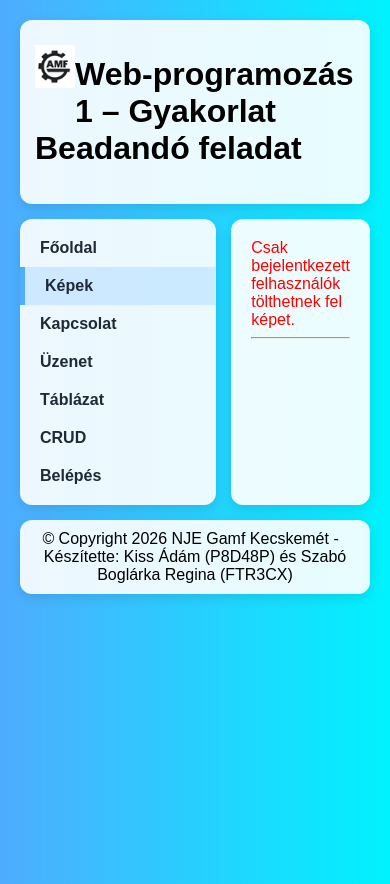
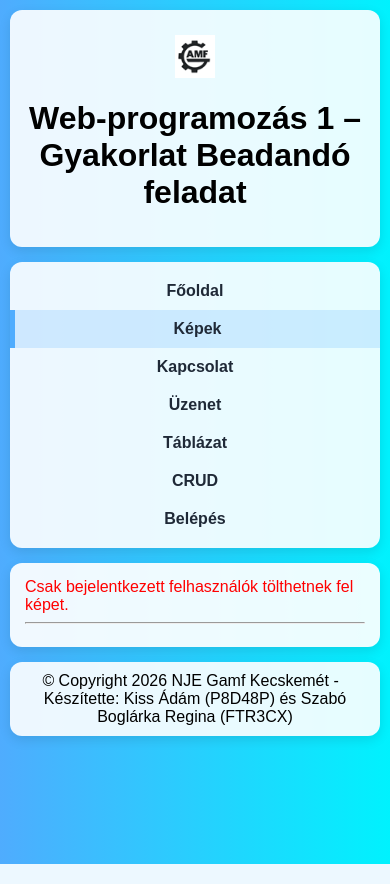
Before and after one commit to boglarkaszabo007/Web-programoz-s-1-Gyakorlat-Beadand-feladat-, a PHP site: page /kepek in a window 390 px wide. Run offline with PHP 8.4, Linux system fonts and the light colour scheme; data that the repository does not hold is empty.

Commit message:
Weboldal reszponzív lett.

```diff
--- a/styles/stilus.css
+++ b/styles/stilus.css
@@ -92,3 +92,45 @@ footer {
     display: block;
     margin: 10px auto;
 }
+/* ettől lesz itt reszponzív az oldal. */
+@media (max-width: 768px){
+
+    body{
+        padding:10px;
+    }
+
+    div#wrapper{
+        flex-direction:column;
+    }
+
+    aside{
+        width:100%;
+    }
+
+    nav ul li{
+        text-align:center;
+    }
+
+    div#content img{
+        float:none;
+        display:block;
+        width:100%;
+        max-width:350px;
+        margin:15px auto;
+    }
+
+    header img{
+        float:none;
+        display:block;
+        margin:0 auto 10px auto;
+    }
+
+    header{
+        text-align:center;
+    }
+
+    div#content{
+        padding:15px;
+    }
+
+}
--- a/templates/index.tpl.php
+++ b/templates/index.tpl.php
@@ -6,6 +6,7 @@
 	<meta charset="utf-8">
 	<title><?= $ablakcim['cim'] . ( (isset($ablakcim['mottó'])) ? ('|' . $ablakcim['mottó']) : '' ) ?></title>
 	<link rel="stylesheet" href="./styles/stilus.css" type="text/css">
+	<meta name="viewport" content="width=device-width, initial-scale=1.0">
 	<?php if(file_exists('./styles/'.$keres['fajl'].'.css')) { ?><link rel="stylesheet" href="./styles/<?= $keres['fajl']?>.css" type="text/css"><?php } ?>
 </head>
 <body>
--- a/templates/pages/fooldal.tpl.php
+++ b/templates/pages/fooldal.tpl.php
@@ -4,7 +4,6 @@
     <meta charset="UTF-8">
     <title>Főoldal</title>
     <link rel="stylesheet" href="style.css">
-    <meta name="viewport" content="width=device-width, initial-scale=1.0">
 </head>
 <style>
     body {
```
